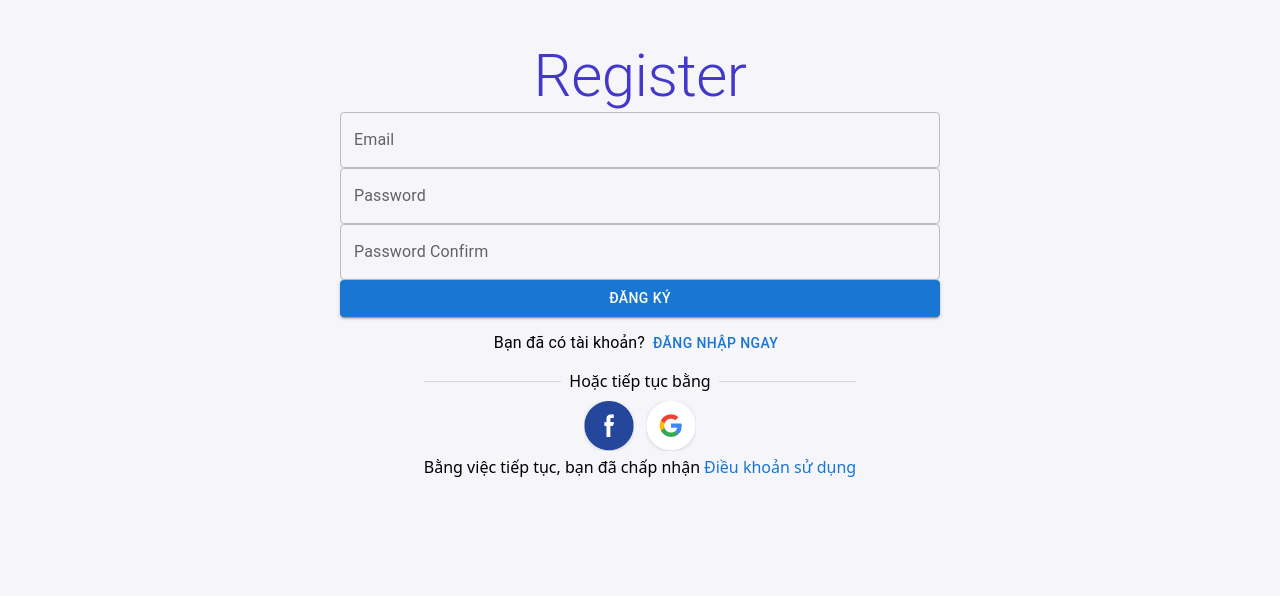
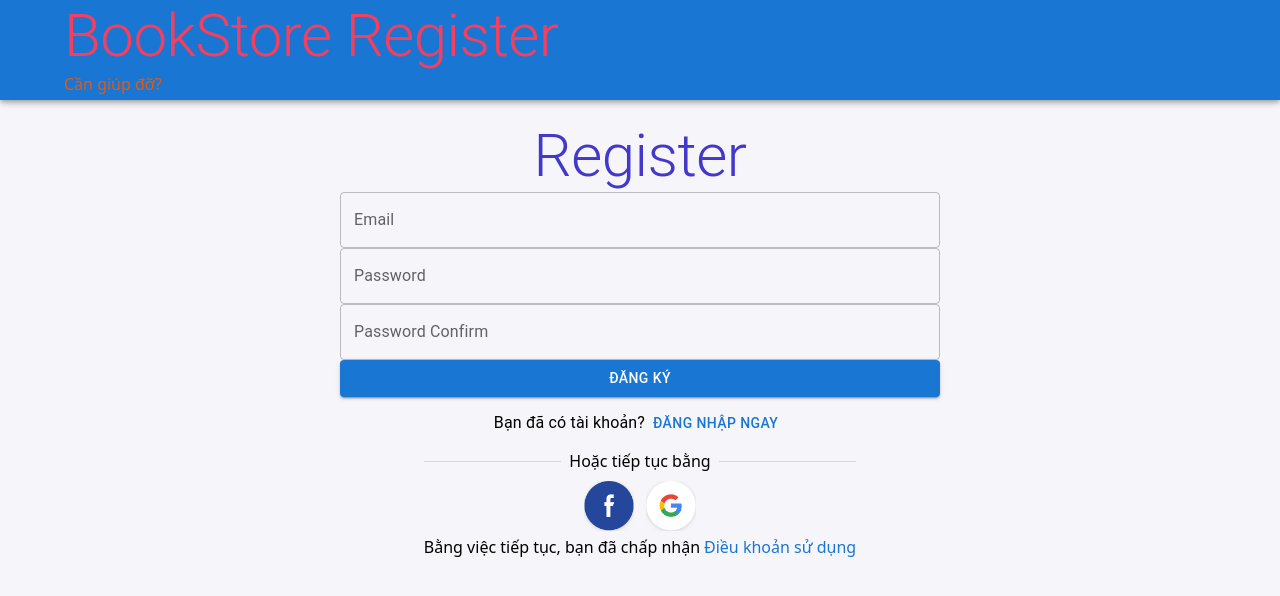
Before and after one commit to hieuhatinh/bookstore-app, a Next.js app: page /auth/register in a window 1280 px wide. Shown: the top 596 px of the page. Built offline with nearby package versions, Linux system fonts and the light colour scheme.

Commit message:
Layout cho phần login/register

```diff
--- /dev/null
+++ b/src/components/layout/AuthLayout.tsx
@@ -0,0 +1,19 @@
+import React, { ReactNode } from 'react'
+import Container from '@mui/material/Container'
+import HeaderAuth from '@/components/main/HeaderAuth'
+
+interface Props {
+    children: ReactNode
+    title: string
+}
+
+export default function AuthLayout({ children, title, ...props }: Props) {
+    return (
+        <>
+            <HeaderAuth title={title} />
+            <Container maxWidth="lg" className="mt-header-content h-full">
+                {children}
+            </Container>
+        </>
+    )
+}
--- /dev/null
+++ b/src/components/main/HeaderAuth.tsx
@@ -0,0 +1,33 @@
+import { AppBar, Container, Toolbar, Typography } from '@mui/material'
+import Link from 'next/link'
+
+interface IProps {
+    title: string
+}
+
+function HeaderAuth(props: IProps) {
+    const { title } = props
+
+    return (
+        <AppBar className="bg-slate-200 pb-1">
+            <Toolbar>
+                <Container
+                    maxWidth="lg"
+                    className="flex items-center justify-between"
+                >
+                    <Typography
+                        variant="h2"
+                        className="font-semibold text-xl text-logo"
+                    >
+                        BookStore {title}
+                    </Typography>
+                    <Link href="" className="text-orange-600">
+                        Cần giúp đỡ?
+                    </Link>
+                </Container>
+            </Toolbar>
+        </AppBar>
+    )
+}
+
+export default HeaderAuth
--- a/src/components/main/HeaderLayout.tsx
+++ b/src/components/main/HeaderLayout.tsx
@@ -71,7 +71,7 @@ const ListUser = (props: IPropsListUser) => {
 }
 
 function HeaderLayout() {
-    const user = true
+    const user = false
 
     const [anchorEl, setAnchorEl] = useState<null | HTMLElement>(null)
     const open = Boolean(anchorEl)
@@ -92,7 +92,7 @@ function HeaderLayout() {
                     <Link href={routes.home} className="me-5">
                         <Typography
                             variant="h2"
-                            className="font-semibold text-xl text-rose-600"
+                            className="font-semibold text-xl text-logo"
                         >
                             BookStore
                         </Typography>
--- a/src/pages/auth/login.tsx
+++ b/src/pages/auth/login.tsx
@@ -1,11 +1,14 @@
 import Login from '@/components/Auth/Login'
 import Head from 'next/head'
+import { ReactElement } from 'react'
+import { NextPageWithLayout } from '../_app'
+import AuthLayout from '@/components/layout/AuthLayout'
 
-export default function LoginPage() {
+const LoginPage: NextPageWithLayout = () => {
     return (
         <>
             <Head>
-                <title>BookStore | Login</title>
+                <title>Login | BookStore</title>
             </Head>
             <div className="flex items-center justify-center mt-5">
                 <Login />
@@ -13,3 +16,9 @@ export default function LoginPage() {
         </>
     )
 }
+
+LoginPage.getLayout = function getLayout(page: ReactElement) {
+    return <AuthLayout title="Login">{page}</AuthLayout>
+}
+
+export default LoginPage
--- a/src/pages/auth/register.tsx
+++ b/src/pages/auth/register.tsx
@@ -1,11 +1,14 @@
 import Register from '@/components/Auth/Register'
 import Head from 'next/head'
+import { ReactElement } from 'react'
+import { NextPageWithLayout } from '../_app'
+import AuthLayout from '@/components/layout/AuthLayout'
 
-export default function RegisterPage() {
+const RegisterPage: NextPageWithLayout = () => {
     return (
         <>
             <Head>
-                <title>BookStore | Register</title>
+                <title>Register | BookStore</title>
             </Head>
             <div className="flex items-center justify-center mt-5">
                 <Register />
@@ -13,3 +16,9 @@ export default function RegisterPage() {
         </>
     )
 }
+
+RegisterPage.getLayout = function getLayout(page: ReactElement) {
+    return <AuthLayout title="Register">{page}</AuthLayout>
+}
+
+export default RegisterPage
--- a/src/pages/index.tsx
+++ b/src/pages/index.tsx
@@ -6,10 +6,7 @@ import type { NextPageWithLayout } from './_app'
 import TabsContent from '@/components/contents/TabsContent'
 import DefaultLayout from '@/components/layout/DefaultLayout'
 
-// 1. sửa lại tooltip thanh tìm kiếm và menu img user
-// 2. Xây dựng layout phần auth login/register
 // 3. xây dựng trang chi tiết sản phẩm
-// 4. sửa lỗi sidebar
 // 4. xây dựng logic thêm sản phẩm vào giỏ hàng và các logic tương tự ở phần giỏ hàng bằng redux
 // 5. kết nối firebase làm logic login (bằng email và google)
 // 6. kết nối firebase lấy thông tin về và render ra giao diện
--- a/tailwind.config.js
+++ b/tailwind.config.js
@@ -10,6 +10,7 @@ module.exports = {
             colors: {
                 price: '#ef4444',
                 'submit-buy': '#e74242',
+                logo: '#f43f5e',
             },
             spacing: {
                 'header-content': '100px',
```
